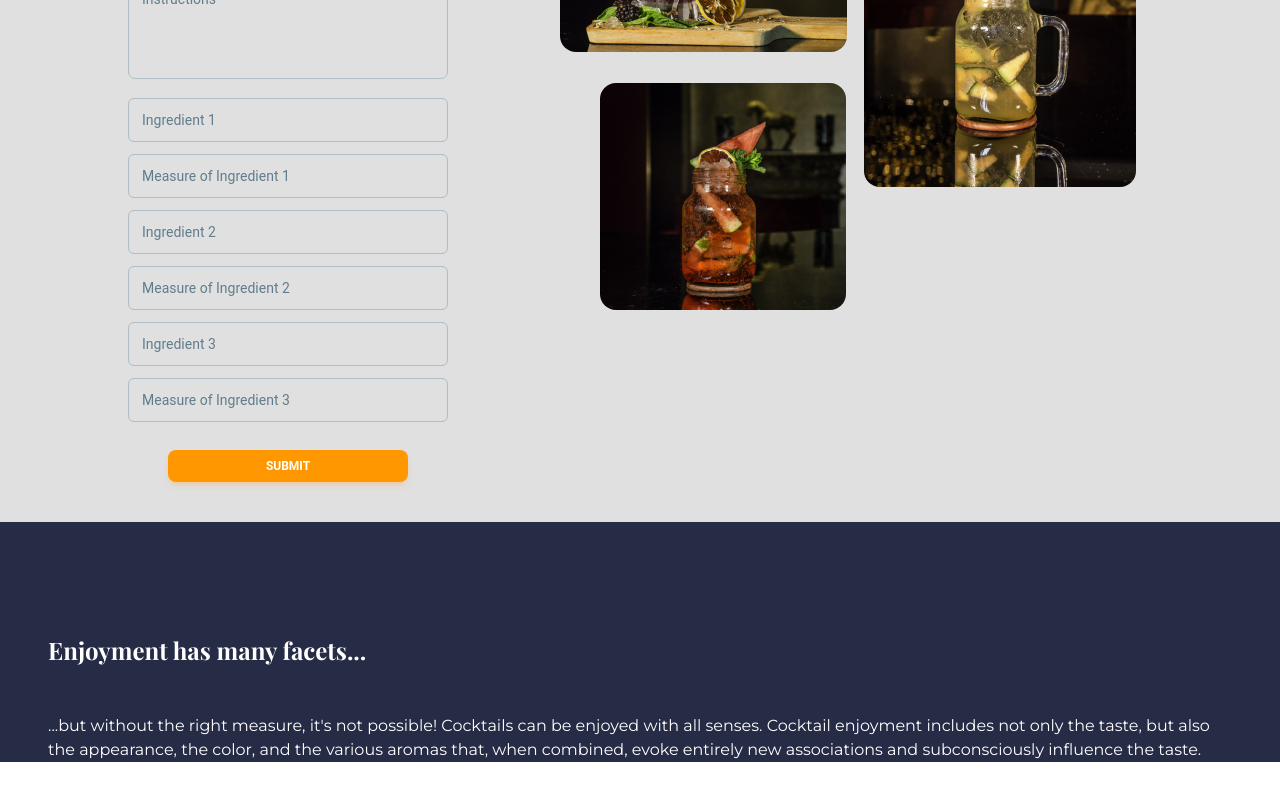
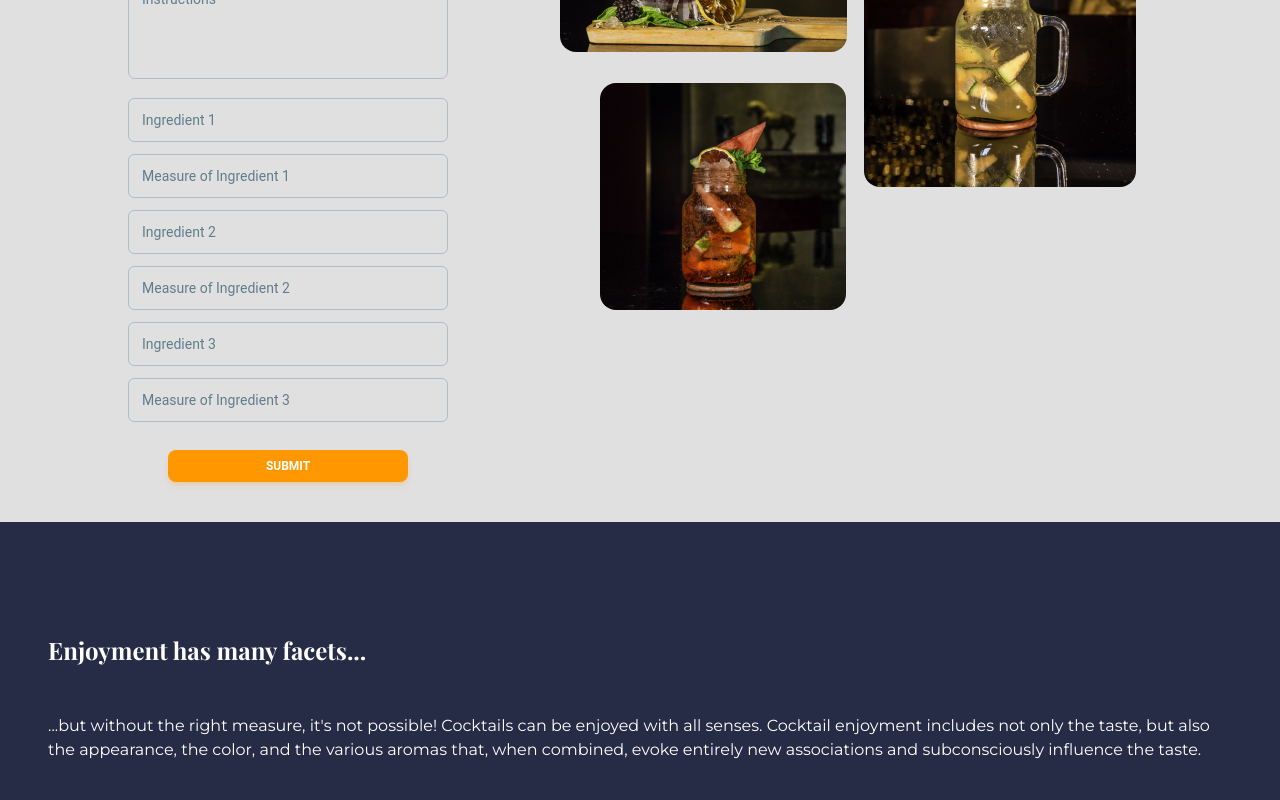
Before and after one commit to mschild91/Barkeeper, a React (Vite) app: page /create in a window 1280 px wide. Shown: the part 663-1463 px from the top of the page. Before the commit the page ends 1425 px from the top, so only its background shows below. Built offline with nearby package versions, Linux system fonts and the light colour scheme.

Commit message:
added padding to the footer...

```diff
--- a/src/components/shared/Footer.jsx
+++ b/src/components/shared/Footer.jsx
@@ -2,11 +2,11 @@ import React from 'react'
 
 const Footer = () => {
   return (
-    <footer className="h-120 bg-project-blue text-project-white">
-      <h1 className="font-playfair text-project-white pt-28 pb-12 pl-12 font-bold text-2xl">
+    <footer className="pb-10 h-120 bg-project-blue text-project-white">
+      <h1 className="pb-12 pl-12 text-2xl font-bold font-playfair text-project-white pt-28">
         Enjoyment has many facets...
       </h1>
-      <p className="font-montserrat pl-12 pr-14">
+      <p className="pl-12 font-montserrat pr-14">
         ...but without the right measure, it's not possible! Cocktails can be enjoyed with all senses. Cocktail
         enjoyment includes not only the taste, but also the appearance, the color, and the various aromas that, when
         combined, evoke entirely new associations and subconsciously influence the taste.
```
